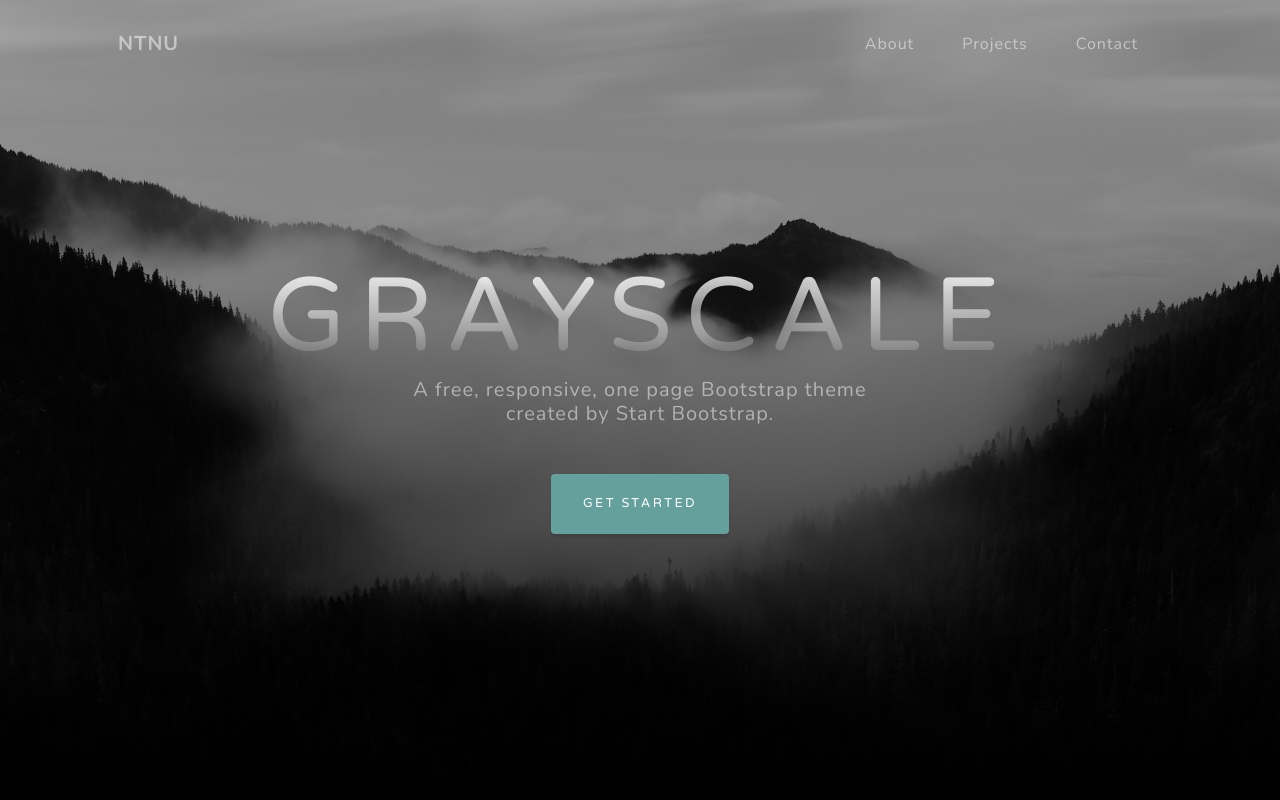
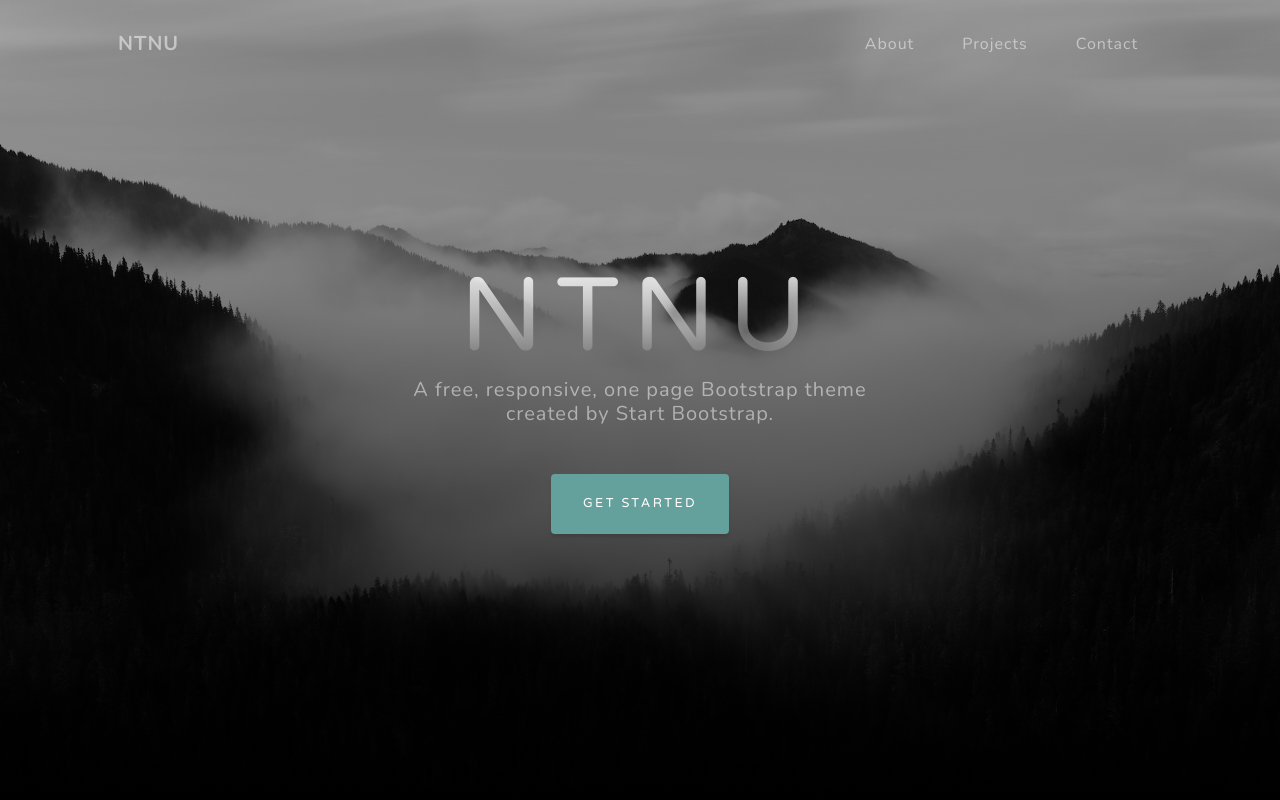
Before and after one commit to lloydkt99/subject, a plain HTML site: page startbootstrap-grayscale-gh-pages/index.html in a window 1280 px wide. Shown: the top 800 px of the page. Drawn offline with nearby package versions, Linux system fonts and the light colour scheme.

Commit message:
Update index.html

```diff
--- a/startbootstrap-grayscale-gh-pages/index.html
+++ b/startbootstrap-grayscale-gh-pages/index.html
@@ -38,7 +38,7 @@
             <div class="container px-4 px-lg-5 d-flex h-100 align-items-center justify-content-center">
                 <div class="d-flex justify-content-center">
                     <div class="text-center">
-                        <h1 class="mx-auto my-0 text-uppercase">Grayscale</h1>
+                        <h1 class="mx-auto my-0 text-uppercase">NTNU</h1>
                         <h2 class="text-white-50 mx-auto mt-2 mb-5">A free, responsive, one page Bootstrap theme created by Start Bootstrap.</h2>
                         <a class="btn btn-primary" href="#about">Get Started</a>
                     </div>
```
